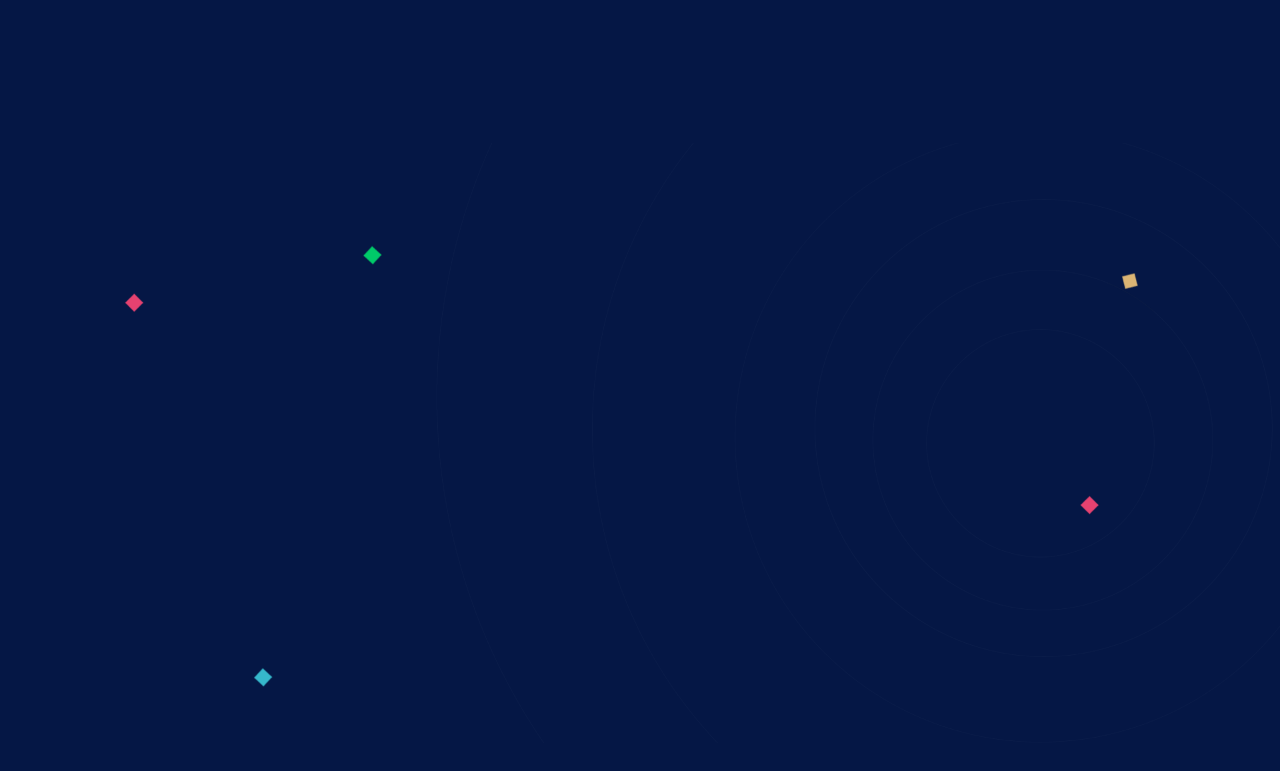
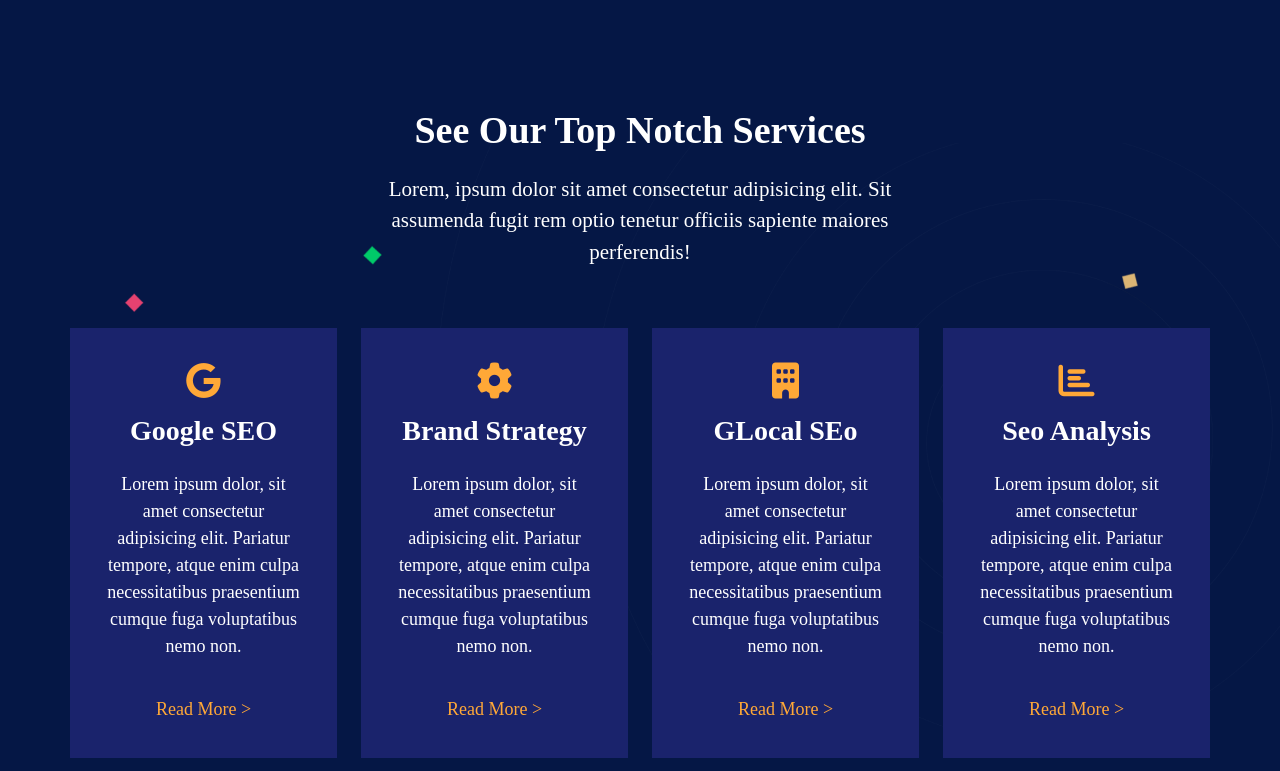
Before and after one commit to MarianoPd/proj-html-vuejs, a Vue app: page / in a window 1280 px wide. Shown: the part 2009-2780 px from the top of the page. Built offline with nearby package versions, Linux system fonts and the light colour scheme; a small style sheet from the web is missing.

Commit message:
section 2 ok

```diff
--- a/db.json
+++ b/db.json
@@ -58,6 +58,34 @@
             "bottomText": "Lorem ipsum dolor, sit amet consectetur adipisicing elit. Pariatur tempore, atque enim culpa necessitatibus praesentium cumque fuga voluptatibus nemo non.",
             "iconClass": "fas fa-tint",
             "id": 3
+        },
+        {
+            "type": "services",
+            "mainText": "Google SEO",
+            "bottomText": "Lorem ipsum dolor, sit amet consectetur adipisicing elit. Pariatur tempore, atque enim culpa necessitatibus praesentium cumque fuga voluptatibus nemo non.",
+            "iconClass": "fab fa-google",
+            "id": 4
+        },
+        {
+            "type": "services",
+            "mainText": "Brand Strategy",
+            "bottomText": "Lorem ipsum dolor, sit amet consectetur adipisicing elit. Pariatur tempore, atque enim culpa necessitatibus praesentium cumque fuga voluptatibus nemo non.",
+            "iconClass": "fas fa-cog",
+            "id": 5
+        },
+        {
+            "type": "services",
+            "mainText": "GLocal SEo",
+            "bottomText": "Lorem ipsum dolor, sit amet consectetur adipisicing elit. Pariatur tempore, atque enim culpa necessitatibus praesentium cumque fuga voluptatibus nemo non.",
+            "iconClass": "fas fa-building",
+            "id": 6
+        },
+        {
+            "type": "services",
+            "mainText": "Seo Analysis",
+            "bottomText": "Lorem ipsum dolor, sit amet consectetur adipisicing elit. Pariatur tempore, atque enim culpa necessitatibus praesentium cumque fuga voluptatibus nemo non.",
+            "iconClass": "fas fa-chart-bar",
+            "id": 7
         }
     ]
 }
--- a/src/assets/style/generals.scss
+++ b/src/assets/style/generals.scss
@@ -79,6 +79,9 @@
     }
     &.white{
         color: white;
+        p{
+            color: white;
+        }
     }
 }
 
@@ -100,4 +103,5 @@
         font-size: 18px;
         padding-bottom: 20px;
     }
+
 }
--- a/src/assets/style/vars.scss
+++ b/src/assets/style/vars.scss
@@ -2,5 +2,6 @@
 $primary-yellow: #ffa837;
 $primary-blue: #0369d7;
 $primary-gray: #5d5c5d;
+$secondary-lucky-point: #1a236c;
 $bg-alabaster: #f8f8f8;
 $bg-deep-cove: #051745;
--- a/src/components/Section1Template.vue
+++ b/src/components/Section1Template.vue
@@ -42,7 +42,6 @@
     },
     mounted(){
         this.cardList = this.getList('template');
-        console.log(this.cardList);
     }
 }
 </script>
--- a/src/components/Section2Services.vue
+++ b/src/components/Section2Services.vue
@@ -1,14 +1,44 @@
 <template>
   <div class="container-fluid my-container">
-      <div class="container my-subcontainer">
+        <div class="container my-subcontainer">
+            <div class="my-head-text white">
+                <h2>See Our Top Notch Services</h2>
+                <p>Lorem, ipsum dolor sit amet consectetur adipisicing elit. Sit assumenda fugit rem optio tenetur officiis sapiente maiores perferendis!</p>
+            </div>
+            <div class="row g-4">
+            <div v-for="(card, index) in cardList" :key="index"
+                class="col-3 ">
+                <div class="my-card white">
+                    <i :class="card.iconClass"></i>
+                    <h3>{{card.mainText}}</h3>
+                    <p>{{card.bottomText}}</p>
+                    <a href="#">Read More ></a>
+                </div>
+            </div>
+        </div>
+        </div>
 
-      </div>
   </div>
 </template>
 
 <script>
+import db from '../../db.json'
 export default {
     name: 'Section2Services',
+    data(){
+        return{
+            cardList: [],
+        }
+    },
+    methods:{
+        getList(type){
+            let array = db.cards.filter( card => card.type == type);
+            return array;
+        }
+    },
+    mounted(){
+        this.cardList = this.getList('services');
+    }
 }
 </script>
 
@@ -23,6 +53,15 @@
 
     .my-subcontainer{
         height: 890px;
+        .my-card{
+            background-color: $secondary-lucky-point;
+            color: white;
+            a{
+                color: $primary-yellow;
+                text-decoration: none;
+                font-size: 18px;
+            }
+        }
     }
 }
 
```
